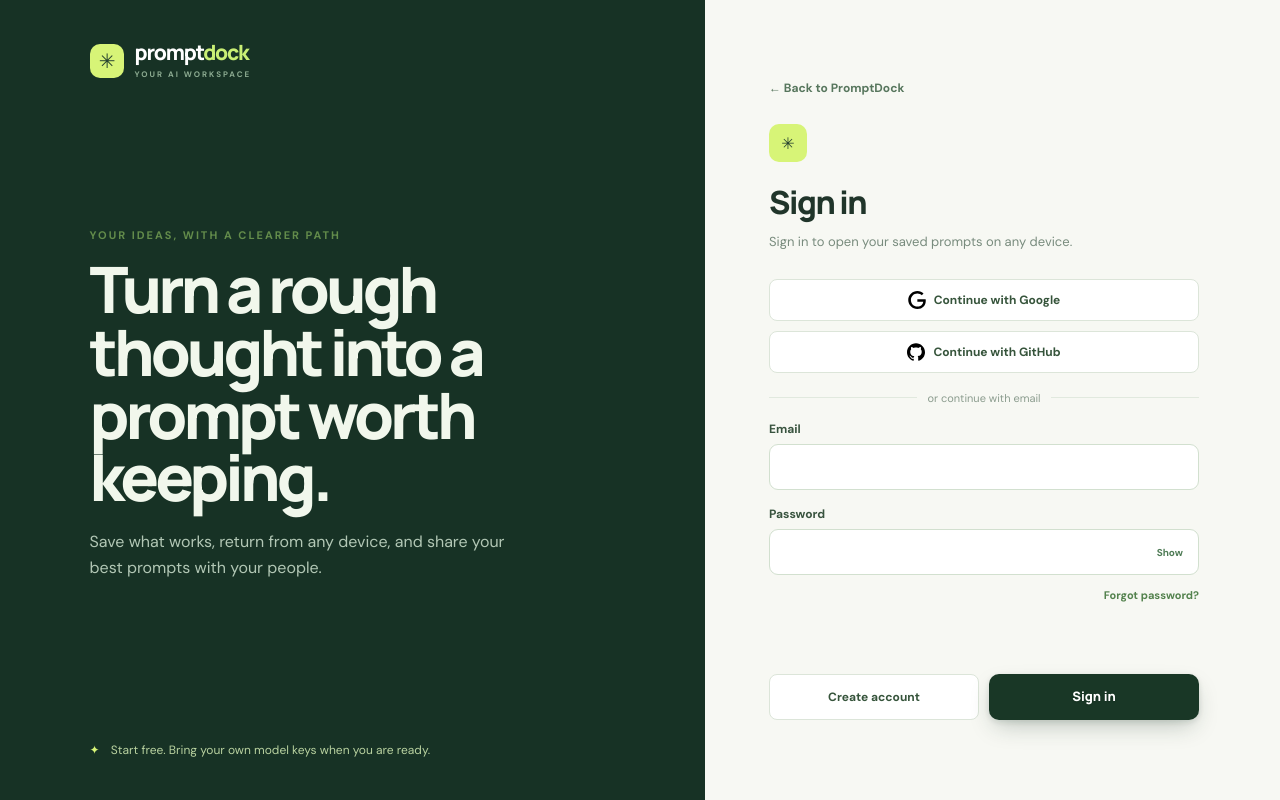
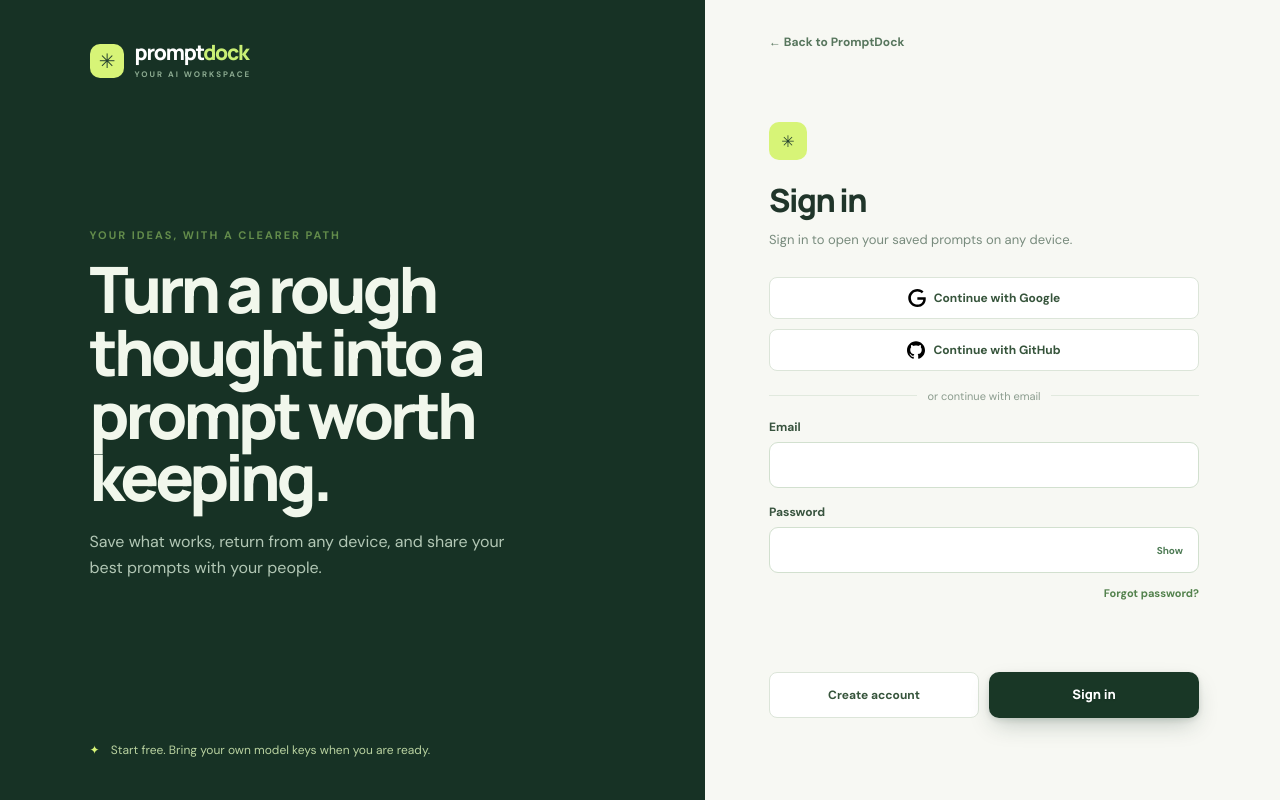
Before and after one commit to kingjethro999/promptdock, a Next.js app: page /auth in a window 1280 px wide. Built offline with nearby package versions, Linux system fonts and the light colour scheme; no server answers.

Commit message:
fix: improve auth panel scrolling and vertical centering in shared styles

```diff
--- a/package.json
+++ b/package.json
@@ -1,6 +1,6 @@
 {
   "name": "promptdock",
-  "version": "0.11.1",
+  "version": "0.11.2",
   "private": true,
   "description": "An idea-to-prompt workspace with voice input and optional PostgreSQL sync",
   "license": "MIT",
--- a/src/styles/shared/auth.css
+++ b/src/styles/shared/auth.css
@@ -89,14 +89,16 @@
 .auth-panel {
   min-height: 0;
   overflow-y: auto;
+  overscroll-behavior: contain;
+  -webkit-overflow-scrolling: touch;
   display: flex;
   flex-direction: column;
-  justify-content: center;
+  justify-content: flex-start;
   padding: 34px clamp(22px, 5vw, 78px);
 }
 .auth-back {
   align-self: flex-start;
-  margin-bottom: 28px;
+  margin-bottom: 24px;
   color: #57765d;
   font-size: 12px;
   font-weight: 800;
@@ -108,6 +110,8 @@
 .auth-card {
   width: 100%;
   max-width: 430px;
+  margin-top: auto;
+  margin-bottom: auto;
 }
 .auth-card-mark {
   width: 38px;
```
Also changed, not shown: 2 other files (tests, documents, lock files or other folders).
